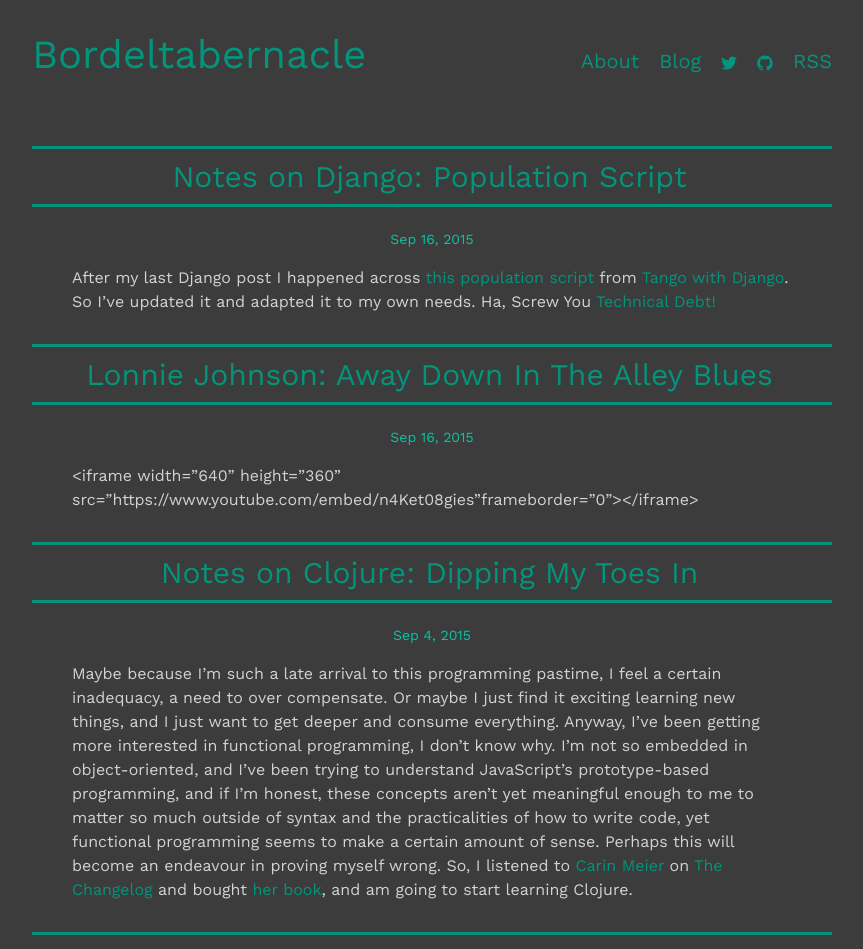
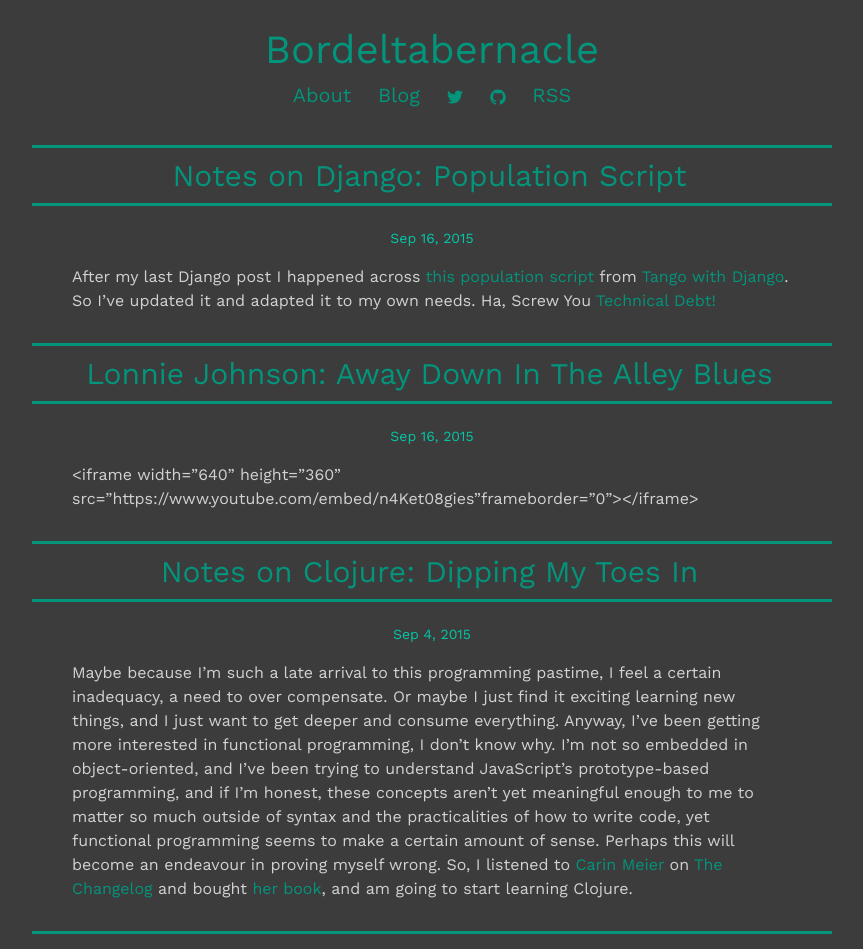
Before and after one commit to robphoenix/bordeltabernacle.github.io, a Jekyll site: the page built from index.html, in a window 1280 px wide. Shown: the top 949 px of the page, without its empty margins (208-1071 px from the left). Built offline with Jekyll 4.4.1, drawn with Linux system fonts in a browser that asks for light colours; nearby versions of some CDN libraries; Markdown is read by kramdown in place of the engine named in the settings; comment, search, counter and statistics services are not loaded.

Commit message:
changed header layout

```diff
--- a/_includes/header.html
+++ b/_includes/header.html
@@ -2,7 +2,8 @@
     <a href="{{ site.baseurl }}/">{{ site.title }}</a>
   </header>
 
-<ul class="site-nav">
+  <nav class="site-nav">
+    <ul>
       <li class="page-links"><a href="{{ site.baseurl }}/about/">About</a></li>
       <li class="page-links"><a href="{{ site.baseurl }}/">Blog</a></li>
       <li class="page-links">
@@ -25,6 +26,7 @@
         </a>
       </li>
       <li class="page-links">
-    <p class="rss-subscribe"><a href="{{ '/feed.xml' | prepend: site.baseurl }}">RSS</a></p>
+        <a href="{{ '/feed.xml' | prepend: site.baseurl }}">RSS</a>
       </li>
     </ul>
+  </nav>
--- a/_sass/_layout.scss
+++ b/_sass/_layout.scss
@@ -12,12 +12,12 @@
 }
 
 .header {
+    text-align: center;
     width: 100%;
     flex: 1;
     display: flex;
-    flex-flow: row;
-    align-items: baseline;
-    margin-bottom: $spacing-unit;
+    flex-flow: column;
+    margin: 20px auto;
 
     a {
         &:hover {
@@ -31,77 +31,27 @@
  * Site header
  */
 .site-title {
-    flex: 1;
-    margin: 20px 20px 20px 0px;
-    text-align: left;
-    left: 0;
+    display: block;
+    text-align: center;
     color: $brand-color;
     font-family: $base-font-family;
     font-size: 40px;
-    padding: 5px;
-    padding-left: 0px;
 }
 
 .site-nav {
-    display: flex;
-    flex-flow: row;
-    margin: 20px 0px 20px 20px;
-    right: 0;
+    width: 100%;
     font-family: $base-font-family;
     font-size: 20px;
     color: $brand-color;
     text-align: center;
-    padding: 5px;
-    padding-right: 0px;
+
+    ul {
+        width: 100%;
+    }
 
     .page-links {
-        margin: 0px;
-        margin-left: 20px;
-    }
-
-
-    @include media-query($on-palm) {
-        position: absolute;
-        top: 9px;
-        right: 30px;
-        background-color: $background-color;
-        border: 1px solid $grey-color-light;
-        border-radius: 5px;
-        text-align: right;
-
-        .menu-icon {
-            display: block;
-            float: right;
-            width: 36px;
-            height: 26px;
-            line-height: 0;
-            padding-top: 10px;
-            text-align: center;
-
-            > svg {
-                width: 18px;
-                height: 15px;
-
-                path {
-                    fill: $grey-color-dark;
-                }
-            }
-        }
-
-        .trigger {
-            clear: both;
-            display: none;
-        }
-
-        &:hover .trigger {
-            display: block;
-            padding-bottom: 5px;
-        }
-
-        .page-link {
-            display: block;
-            padding: 5px 10px;
-        }
+        margin: 0 10px;
+        display: inline;
     }
 }
 
```
Lines whose indentation alone changed are shown as unchanged.
